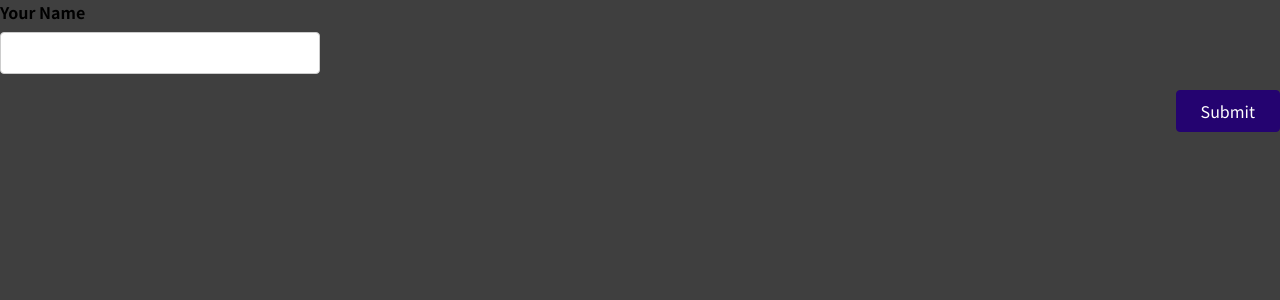
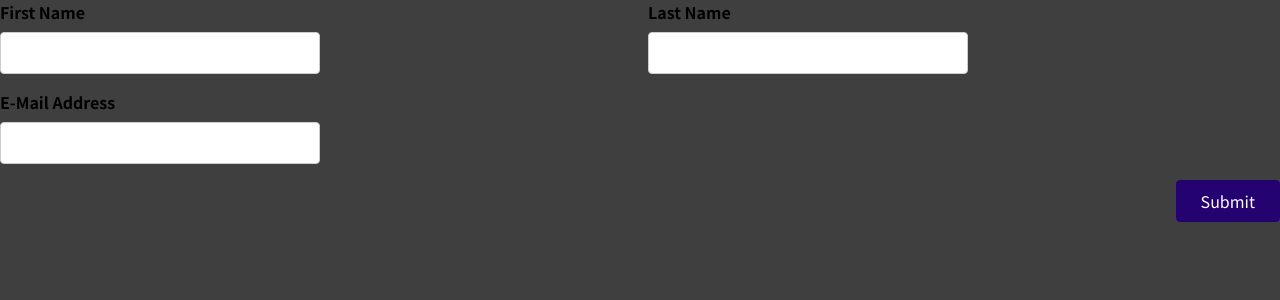
Before and after one commit to Shane-McDonald33/practice-forms, a React (Create React App) app: page / in a window 1280 px wide. Shown: the top 300 px of the page. Built offline with nearby package versions, Linux system fonts and the light colour scheme.

Commit message:
fixed bugs, still needs a little work

```diff
--- a/src/App.js
+++ b/src/App.js
@@ -1,11 +1,12 @@
 import React from "react";
-import SimpleInput from "./Components/SimpleInput";
+//import SimpleInput from "./Components/SimpleInput";
+import BasicForm from "./Components/BasicForm";
 
 
 function App() {
   return (
     <div className="App">
-      <SimpleInput />
+      <BasicForm />
     </div>
   );
 }
--- a/src/Components/BasicForm.jsx
+++ b/src/Components/BasicForm.jsx
@@ -16,46 +16,50 @@ const BasicForm = (props) => {
     const formSubmitHandler = (event) => {
         event.preventDefault();
         setTouchFirst(true);
-        if (enteredFirst.trim == '') {
-            setEnteredFirstIsValid(fasle);
-            return
+        if (enteredFirst.trim === '') {
+            setEnteredFirstIsValid(false);
+            return;
         }
         setEnteredFirstIsValid(true);
+        setEnteredFirst('');
+
         setTouchLast(true);
-        if (enteredLast.trim() == '') {
+        if (enteredLast.trim() === '') {
             setEnteredLastIsValid(false);
             return;
         }
         setEnteredLastIsValid(true);
+        setEnteredLast('');
+
         setTouchEmail(true);
-        if (enteredEmail.includes() !== '@') {
+        if (enteredEmail.includes('@') === false) {
             setEnteredEmailIsValid(false);
             return;
         }
         setEnteredEmailIsValid(true);
         setEnteredEmail('');
-        setEnteredFirst('');
-        setEnteredLast('');
+        //setEnteredFirst('');
+        // setEnteredLast('');
     };
 
     const fistBlurHandler = () => {
         setTouchFirst(true);
-        if (enteredFirst.trim() !== '') {
+        if (enteredFirst.trim() === '') {
             setEnteredFirstIsValid(false);
         }
     };
 
     const lastBlurHandler = () => {
         setTouchLast(true);
-        if (enteredLast.trim() !== '') {
+        if (enteredLast.trim() === '') {
             setEnteredLastIsValid(false);
         }
     };
 
     const emailBlurHandler = () => {
         setTouchEmail(true);
-        if (enteredEmail.includes() !== '@') {
-            setEnteredEmailIsValid(false);
+        if (enteredEmail.includes('@')) {
+            setEnteredEmailIsValid(true);
         }
     };
 
@@ -75,7 +79,7 @@ const BasicForm = (props) => {
 
     const emailtInputChangeHandler = (event) => {
         setEnteredEmail(event.target.value);
-        if (event.target.value.includes == '@') {
+        if (event.target.value.includes('@')) {
             setEnteredEmailIsValid(true);
         }
     };
@@ -96,7 +100,6 @@ const BasicForm = (props) => {
     ? 'form-control invalid'
     : 'form-control'
 
-    const
     return (
         <form onSubmit={formSubmitHandler}>
             <div className="control-group">
```
